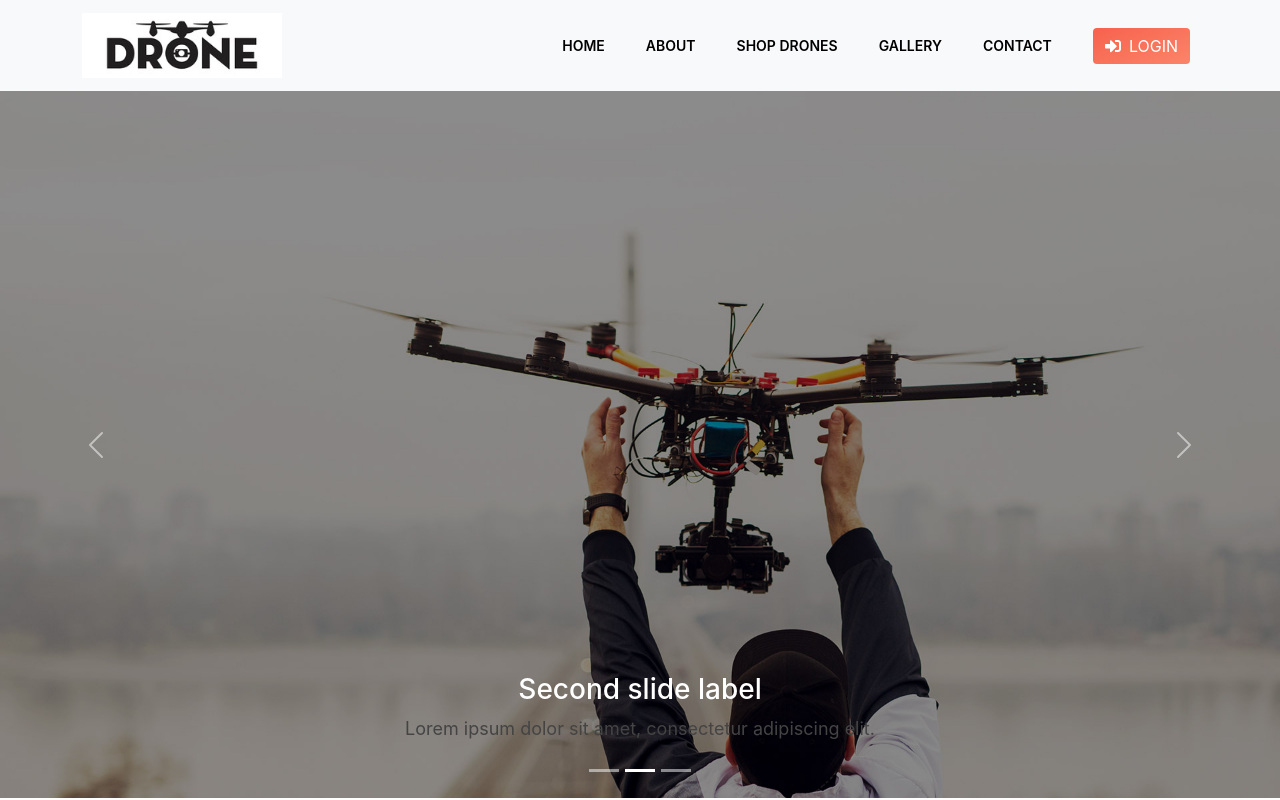
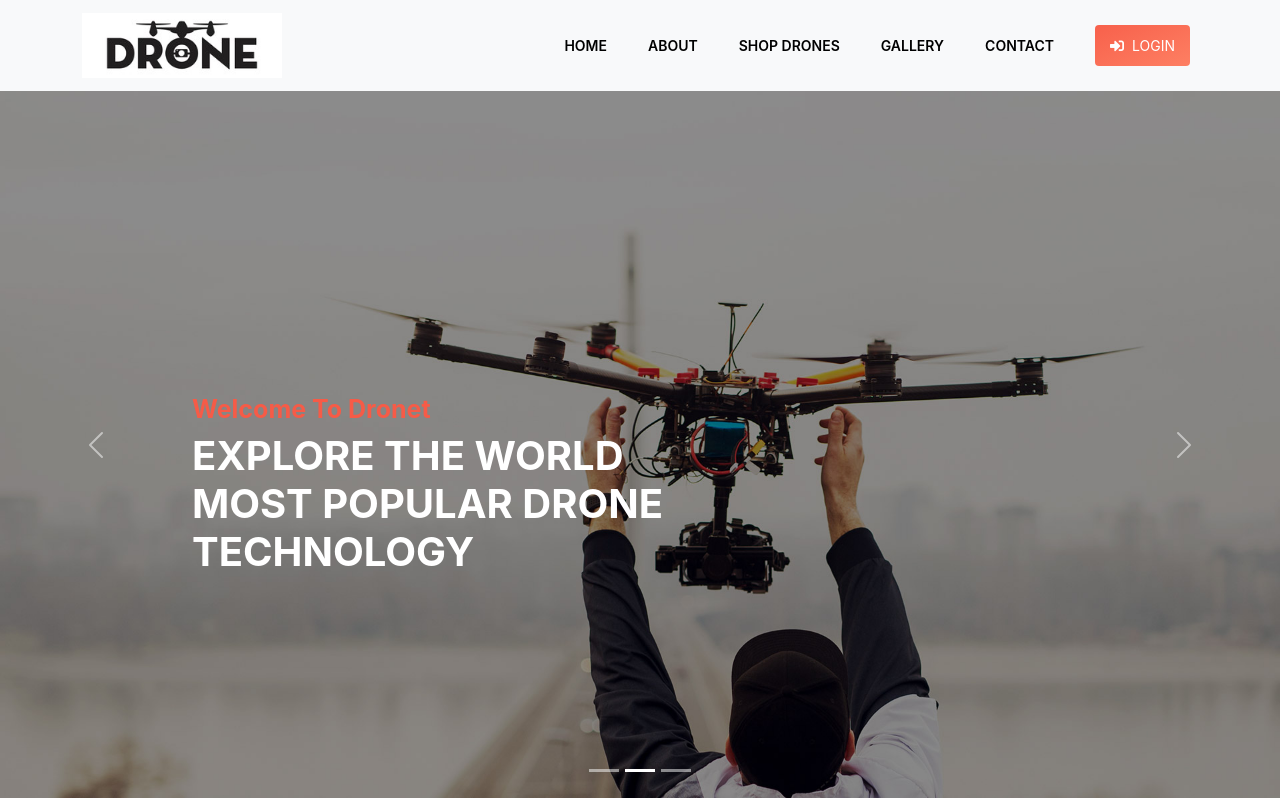
Before and after one commit to torisd560/Drone-Shop-Client--side, a React (Create React App) app: page / in a window 1280 px wide. Shown: the top 800 px of the page. Built offline with nearby package versions, Linux system fonts and the light colour scheme; no server answers.

Commit message:
added all updates

```diff
--- a/src/App.css
+++ b/src/App.css
@@ -15,8 +15,10 @@
 
 .custom-btn{
   background: linear-gradient(
-    335.64deg,#fc8b6f -19.22%,#f65b47 118.87%);
+    335.64deg,#ff8567 -19.22%,#f65b47 118.87%);
     color : #fff;
+    font-size:  14px;
+    padding: 10px 15px;
     border: 0;
 }
 .custom-btn:hover{
--- a/src/Pages/Dashboard/Dashboard.css
+++ b/src/Pages/Dashboard/Dashboard.css
@@ -3,7 +3,7 @@
     padding: 10px;
     font-size: 18px;
     background: rgb(214, 213, 213);
-    color: #314584;
+    color: black;
     border-radius: 5px;
     font-weight: 600;
     width: 200px;
@@ -11,6 +11,6 @@
 }
 .dashbord a:hover{
     background: transparent;
-    color: #dd34f3fd;
+    color: #f65b47;
 
 }
--- a/src/Pages/Home/HomeReviews/Review/Review.css
+++ b/src/Pages/Home/HomeReviews/Review/Review.css
@@ -1,5 +1,5 @@
 .rating{
-    color : rgb(253, 92, 167)
+    color : #f65b47
 }
 .review-bg{
     background-image: url('../../../../images//bannerBg.jpg');
--- a/src/Pages/Home/Products/Product/Product.js
+++ b/src/Pages/Home/Products/Product/Product.js
@@ -12,7 +12,7 @@ const Product = (props) => {
                     <h5>{name}</h5>
                     <p className='custom-text-pink fw-bold fs-5'>$ {price}.00</p>
                     <Link to={`/moreProducts/placeOrder/${_id}`}>
-                        <Button className='custom-btn'><i className="fas fa-shopping-cart me-2"></i>ORDER NOW</Button>
+                        <Button variant="" className='custom-btn'><i className="fas fa-shopping-cart me-2"></i>ORDER NOW</Button>
                     </Link>
                 </div>
             </div>
--- a/src/Pages/Home/TopBanner/TopBanner.js
+++ b/src/Pages/Home/TopBanner/TopBanner.js
@@ -1,5 +1,5 @@
 import React from 'react';
-import {  Carousel } from 'react-bootstrap'
+import { Carousel , Button} from 'react-bootstrap'
 import slider1 from '../../../images/slider1.jpg'
 import slider2 from '../../../images/slider2.jpg'
 import slider3 from '../../../images/slide3.jpg'
@@ -12,21 +12,26 @@ const TopBanner = () => {
                     src={slider1}
                     alt="First slide"
                 />
-                <Carousel.Caption>
-                    <h3>First slide label</h3>
-                    <p>Nulla vitae elit libero, a pharetra augue mollis interdum.</p>
+                <Carousel.Caption  className = 'text-start' style = {{top : '40%'}}>
+                <h4 className = 'fw-bold custom-text-pink' style = {{fontSize : '25px' }}>Welcome To Dronet</h4>
+                    <h1 className = 'fw-bold' style = {{fontSize : '40px'}}>EXPLORE THE WORLD
+                        <br /> WITH NEW DRONE
+                        <br /> TECHNOLOGY</h1>
+                        <Button className = ' custom-btn'>EXPLORE MORE</Button>
                 </Carousel.Caption>
             </Carousel.Item>
-            <Carousel.Item>
+            <Carousel.Item >
                 <img
                     className="d-block w-100"
                     src={slider2}
                     alt="Second slide"
                 />
 
-                <Carousel.Caption>
-                    <h3>Second slide label</h3>
-                    <p>Lorem ipsum dolor sit amet, consectetur adipiscing elit.</p>
+                <Carousel.Caption  className = 'text-start' style = {{top : '40%'}}>
+                <h4 className = 'fw-bold custom-text-pink' style = {{fontSize : '25px' }}>Welcome To Dronet</h4>
+                    <h1 className = 'fw-bold' style = {{fontSize : '40px'}}>EXPLORE THE WORLD
+                        <br /> MOST POPULAR DRONE
+                        <br /> TECHNOLOGY</h1>
                 </Carousel.Caption>
             </Carousel.Item>
             <Carousel.Item>
@@ -36,9 +41,11 @@ const TopBanner = () => {
                     alt="Third slide"
                 />
 
-                <Carousel.Caption>
-                    <h3>Third slide label</h3>
-                    <p>Praesent commodo cursus magna, vel scelerisque nisl consectetur.</p>
+                <Carousel.Caption  className = 'text-start'  style = {{top : '40%'}}>
+                    <h4 className = 'fw-bold custom-text-pink' style = {{fontSize : '25px' }}>Welcome To Dronet</h4>
+                    <h1 className = 'fw-bold' style = {{fontSize : '40px'}}>OUR PROFFESSIONAL
+                        <br /> DRONE SERVICE
+                        <br /> TECHNOLOGY</h1>
                 </Carousel.Caption>
             </Carousel.Item>
         </Carousel>
--- a/src/Pages/PlaceOrders/PlaceOrders.js
+++ b/src/Pages/PlaceOrders/PlaceOrders.js
@@ -87,8 +87,7 @@ const PlaceOrders = () => {
                         </Card.Body>
                     </Card>
                 </Col>
-                <Col Col sm={12} md={5} className='shadow-lg p-3  page-banner'>
-                    <h4 className = 'custom-text-pink text-center text-uppercase'>Confirm Order</h4>
+                <Col Col sm={12} md={5} className='shadow-lg'>
                     <form onSubmit={handleSubmit} className='order-field mt-4'>
                         <input
                             onBlur={handleOnBlur}
--- a/src/Pages/PlaceOrders/placeOrder.css
+++ b/src/Pages/PlaceOrders/placeOrder.css
@@ -7,7 +7,8 @@
 .order-field input {
 
     border: 0;
-    padding: 10px;
+    border-bottom: 1px solid lightgray;
+    padding: 8px;
     width: 300px;
     margin: 10px;
 }
```
